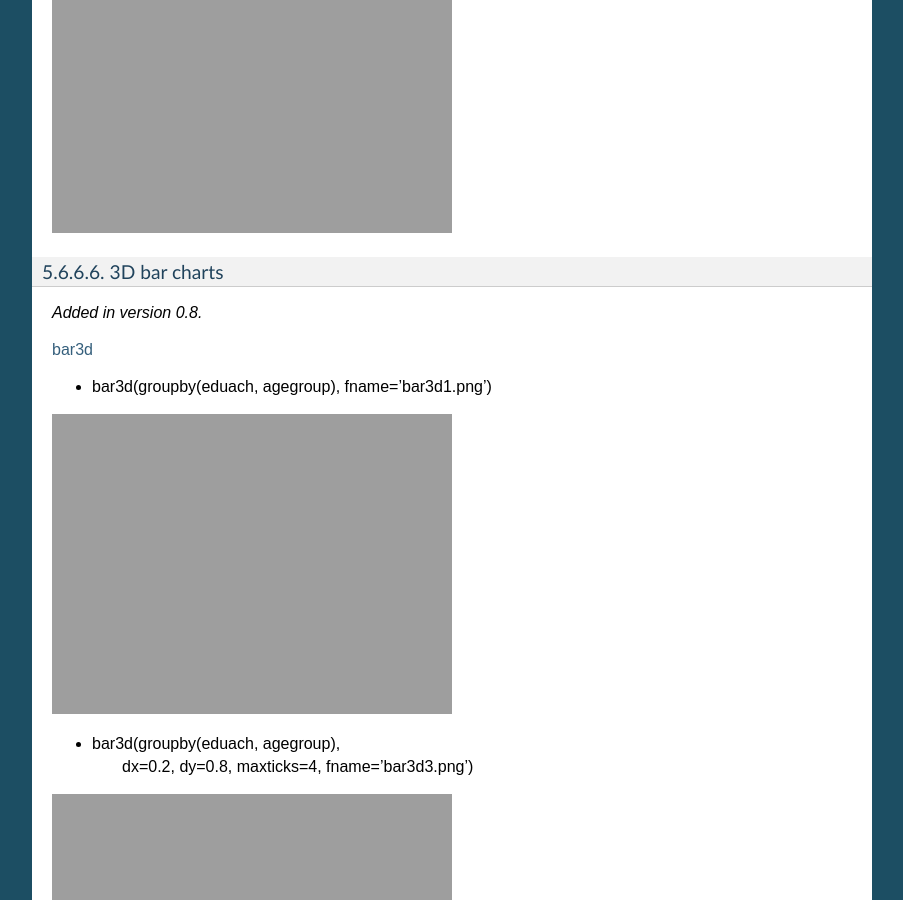
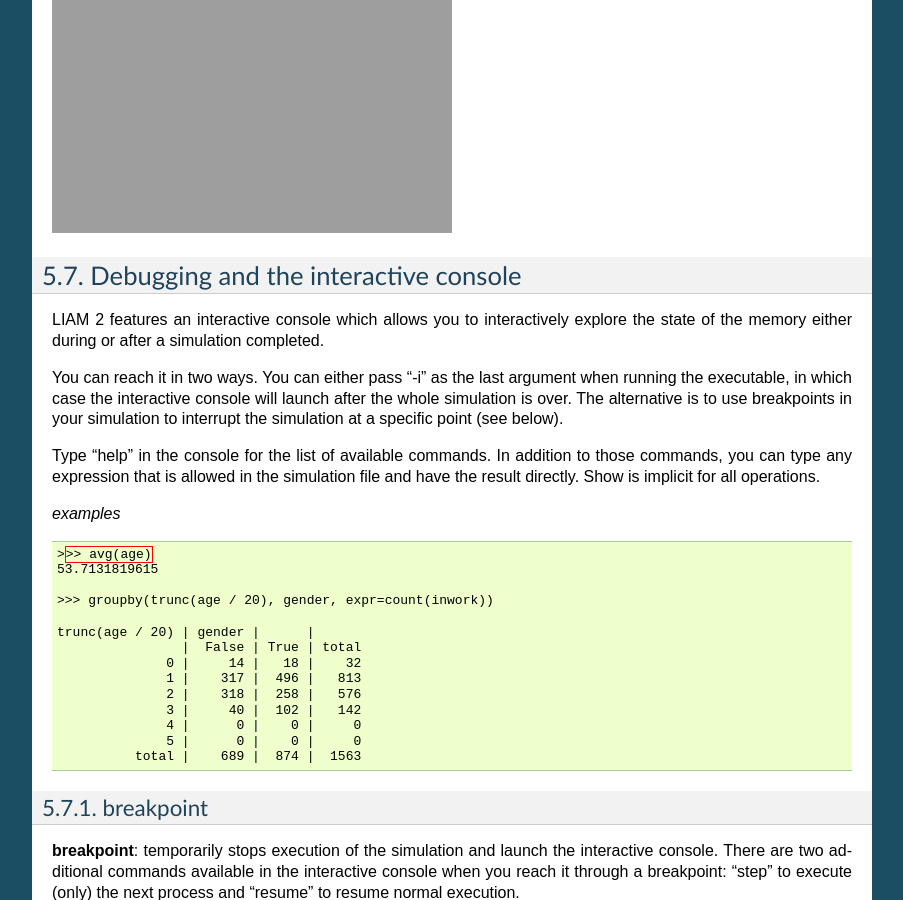
Before and after one commit to liam2/liam2, a Sphinx documentation site: the page built from doc/usersguide/source/processes.rst, in a window 1280 px wide and 900 px high, scrolled down 32413 px. Shown: the whole window, without its empty margins (198-1101 px from the left). Built offline with Sphinx 7.4.7, drawn with Linux system fonts in a browser that asks for light colours; formulas are drawn with MathJax 3; some of the changed text lies outside the part shown.

Commit message:
kill bar3d from the doc

```diff
--- a/doc/usersguide/source/processes.rst
+++ b/doc/usersguide/source/processes.rst
@@ -1828,26 +1828,6 @@ Examples: ::
 .. image:: /charts/bplot1.*
 .. image:: /charts/bplot2.*
 
-.. index:: bar3d
-
-3D bar charts
-~~~~~~~~~~~~~
-
-.. versionadded:: 0.8
-
-`bar3d <http://matplotlib.org/mpl_toolkits/mplot3d/api.html#mpl_toolkits
-.mplot3d.axes3d.Axes3D.bar3d>`_
-
-- bar3d(groupby(eduach, agegroup), fname='bar3d1.png')
-
-.. image:: /charts/bar3d1.*
-
-- bar3d(groupby(eduach, agegroup),
-        dx=0.2, dy=0.8, maxticks=4, fname='bar3d3.png')
-
-.. image:: /charts/bar3d3.*
-
-
 .. index:: interactive console, debugging
 
 Debugging and the interactive console
```
